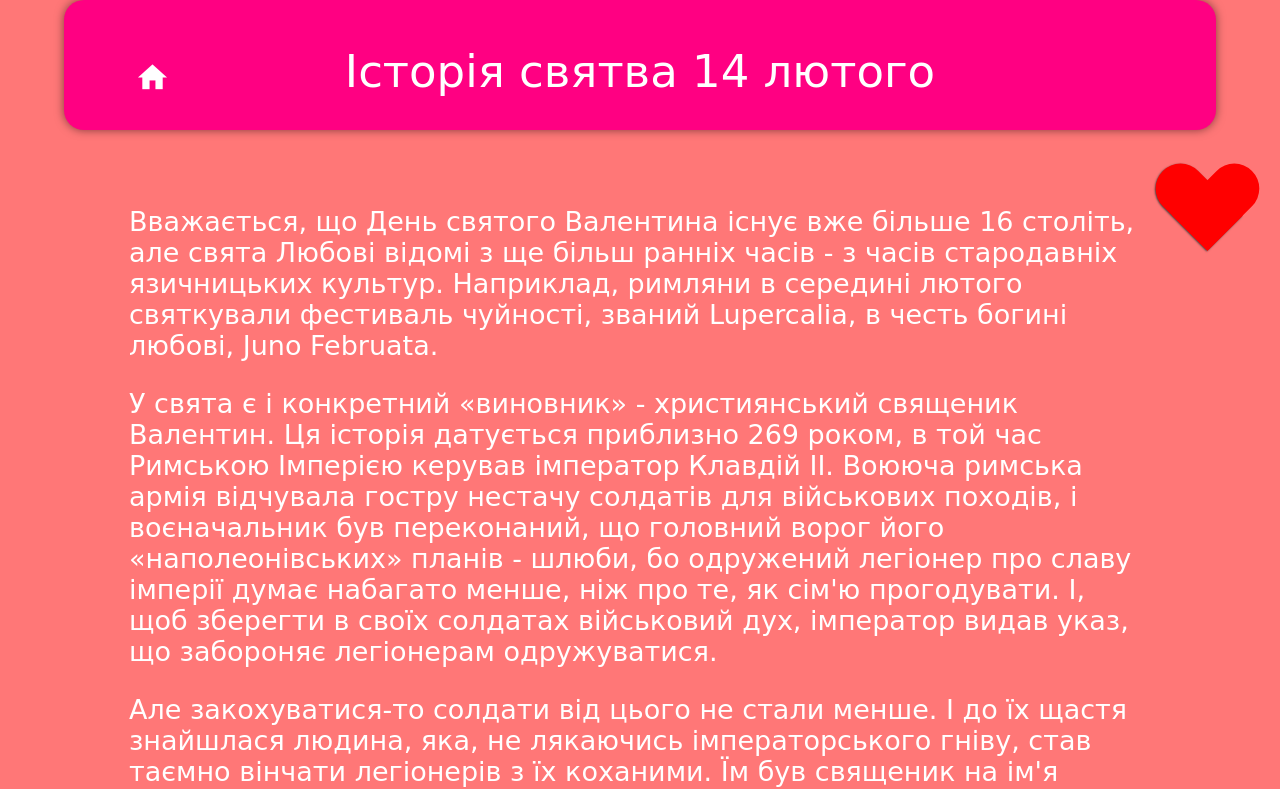
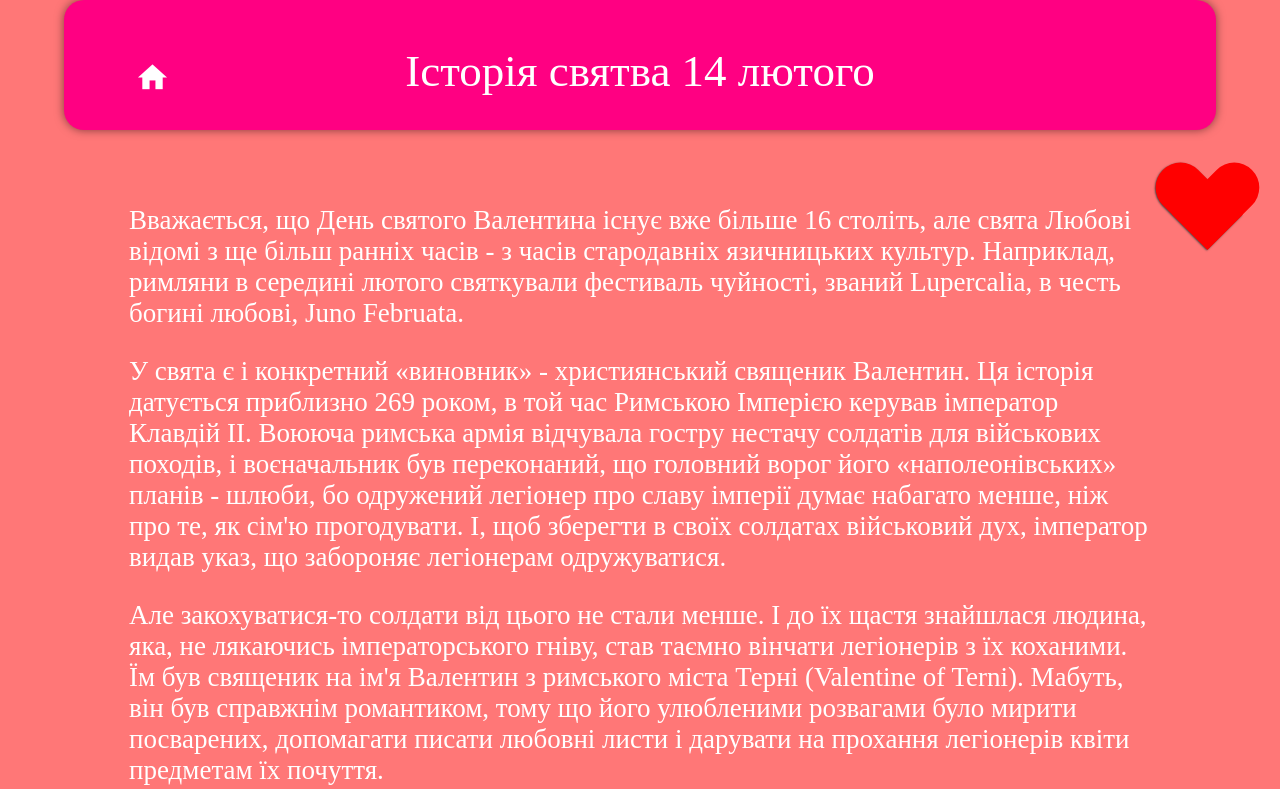
Before and after one commit to DDTEIT/Valentine-s-Day, a plain HTML site: page otherPages/history/historyHoliday.html in a window 1280 px wide. Shown: the top 789 px of the page. Drawn offline with nearby package versions, Linux system fonts and the light colour scheme; a web font is replaced by a local one.

Commit message:
Update historyHoliday.css

```diff
--- a/otherPages/history/historyHoliday.css
+++ b/otherPages/history/historyHoliday.css
@@ -19,13 +19,13 @@ body{
   text-align: center;
   color: #FFFFFF;
   font-size: 45px;
-  font-family: 'Sriracha', cursive;
+
   user-select: none;
 }
 .t1, .t2, .t3, .t4, .t5, .t6, .t7{
   color: #FFFFFF;
   font-size: 27px;
-  font-family: 'Sriracha', cursive;
+
   margin-right: 65px;
   margin-left: 65px;
 }
@@ -45,7 +45,7 @@ body{
   text-align: center;
   color: transparent;
   font-size: 15px;
-  font-family: 'Sriracha', cursive;
+
   user-select: none;
   z-index: 2;
   transition: 1.5s;
```
